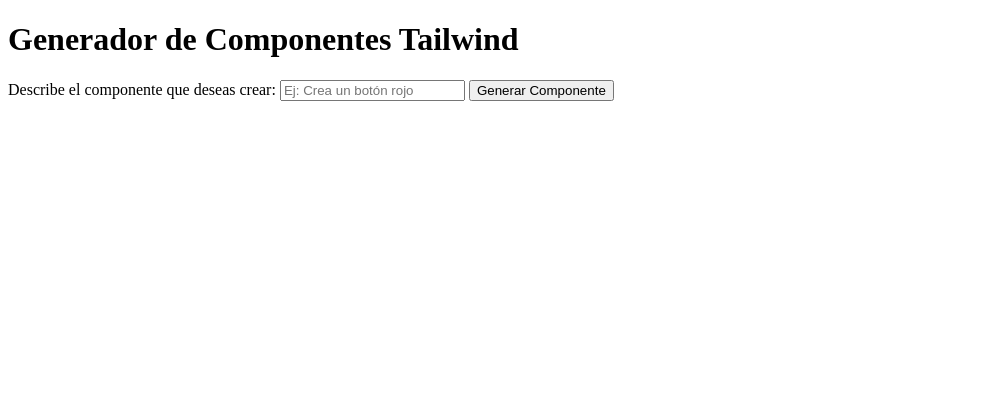
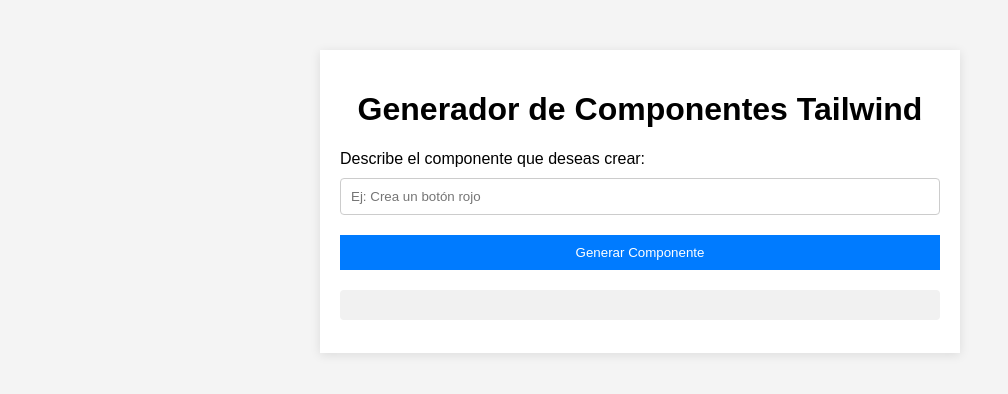
Before and after one commit to steveacostarep/chat-gpt-tailwind, a website: page public/index.html in a window 1280 px wide. Shown: the whole page, without its empty margins (0-1008 px from the left). Drawn offline with Linux system fonts and the light colour scheme.

Commit message:
puesta de estilos

```diff
--- a/public/index.html
+++ b/public/index.html
@@ -4,7 +4,7 @@
     <meta charset="UTF-8">
     <meta name="viewport" content="width=device-width, initial-scale=1.0">
     <title>Generador de Componentes Tailwind</title>
-    <link rel="stylesheet" href="/styles.css">
+    <link rel="stylesheet" href="./style.css">
 </head>
 <body>
     <div class="container">
```
